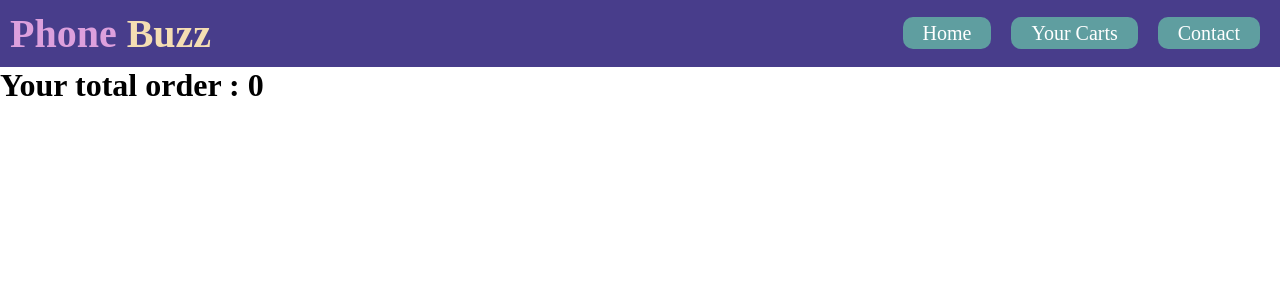
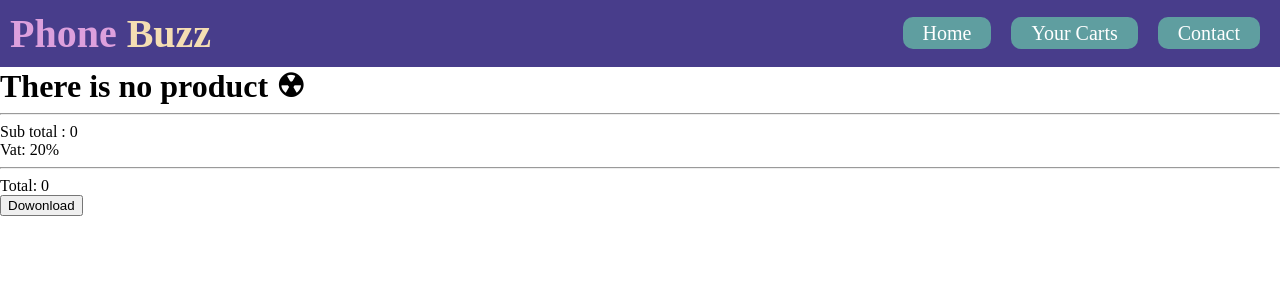
Before and after one commit to parthobepary/ecomarch-vuex, a Vue app: page /about in a window 1280 px wide. Shown: the top 300 px of the page. Built offline with nearby package versions, Linux system fonts and the light colour scheme.

Commit message:
invoice added

```diff
--- a/src/views/AboutView.vue
+++ b/src/views/AboutView.vue
@@ -1,6 +1,13 @@
 <template>
   <div class="about">
-    <h1>Your total order : {{ $store.state.carts.length }}</h1>
+    <!-- <h1>Your total order : {{ dataArray.length }}</h1> -->
+    <h1>
+      {{
+        dataArray.length
+          ? `Your Total order is : ${dataArray.length}`
+          : "There is no product ☢"
+      }}
+    </h1>
     <div>
       <div class="items" v-for="item in dataArray" v-bind:key="item.index">
         <h2 class="bg-color">
@@ -17,6 +24,29 @@
         <!-- <ProductCard :product="item" /> -->
       </div>
     </div>
+    <div>
+      <div>
+        <div>
+          <div class="items" v-for="item in dataArray" v-bind:key="item.index">
+            <p class="">
+              Name: {{ item.title }}
+              <span class="spacebetwwen">Price: {{ item.price }}</span>
+              <span>Quantity: {{ item.quantity }}</span>
+            </p>
+            <!-- <ProductCard :product="item" /> -->
+          </div>
+        </div>
+        <div>
+          <hr />
+          <p>Sub total : {{ subTotalPrice }}</p>
+          <p>Vat: 20%</p>
+          <hr />
+          <p>Total: {{ total }}</p>
+        </div>
+        <!-- <ProductCard :product="item" /> -->
+        <button>Dowonload</button>
+      </div>
+    </div>
   </div>
 </template>
 <script>
@@ -25,12 +55,26 @@ export default {
   data() {
     return {
       dataArray: this.$store.state.carts,
+      perPriceName: "",
+      perPrice: 0,
+      subTotalPrice: 0,
+      total: 0,
     };
   },
   methods: {
     xbutton(id) {
       this.$store.state.carts.splice(id, 1);
     },
+    invoice() {
+      this.dataArray.map((d) => {
+        this.perPrice = d.price * d.quantity;
+        this.subTotalPrice = this.subTotalPrice + this.perPrice;
+        this.total = (this.subTotalPrice + this.subTotalPrice * 0.2).toFixed(2);
+      });
+    },
+  },
+  mounted() {
+    this.invoice();
   },
 };
 </script>
```
